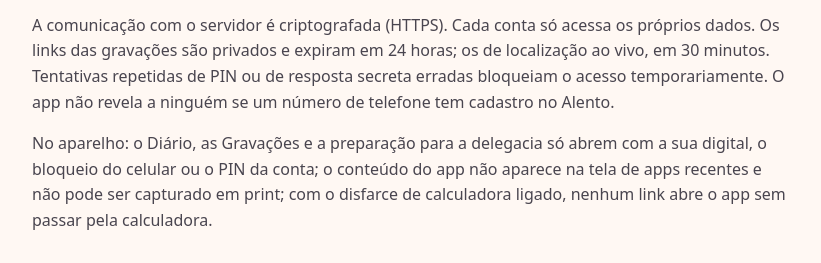
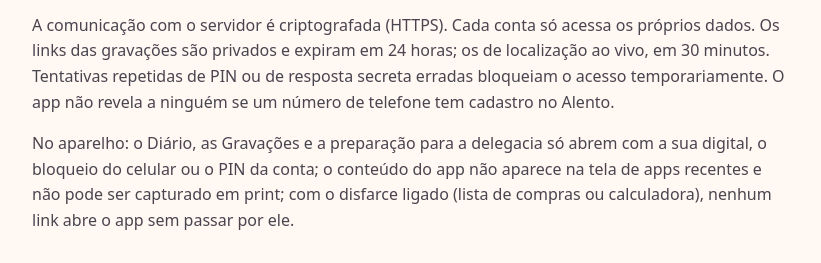
Before and after one commit to RobsonPereira13/alento-privacidade, a plain HTML site: page index.html in a window 1280 px wide. Shown: the part 3122-3385 px from the top of the page, without its empty margins (228-1049 px from the left). Drawn offline with Linux system fonts and the light colour scheme.

Commit message:
Política: disfarce de lista de compras ou calculadora

```diff
--- a/index.html
+++ b/index.html
@@ -69,7 +69,7 @@
 
 <h2>4. Segurança</h2>
 <p>A comunicação com o servidor é criptografada (HTTPS). Cada conta só acessa os próprios dados. Os links das gravações são privados e expiram em 24 horas; os de localização ao vivo, em 30 minutos. Tentativas repetidas de PIN ou de resposta secreta erradas bloqueiam o acesso temporariamente. O app não revela a ninguém se um número de telefone tem cadastro no Alento.</p>
-<p>No aparelho: o Diário, as Gravações e a preparação para a delegacia só abrem com a sua digital, o bloqueio do celular ou o PIN da conta; o conteúdo do app não aparece na tela de apps recentes e não pode ser capturado em print; com o disfarce de calculadora ligado, nenhum link abre o app sem passar pela calculadora.</p>
+<p>No aparelho: o Diário, as Gravações e a preparação para a delegacia só abrem com a sua digital, o bloqueio do celular ou o PIN da conta; o conteúdo do app não aparece na tela de apps recentes e não pode ser capturado em print; com o disfarce ligado (lista de compras ou calculadora), nenhum link abre o app sem passar por ele.</p>
 
 <h2>5. Seus direitos e como excluir seus dados</h2>
 <p>Você pode, a qualquer momento:</p>
```
